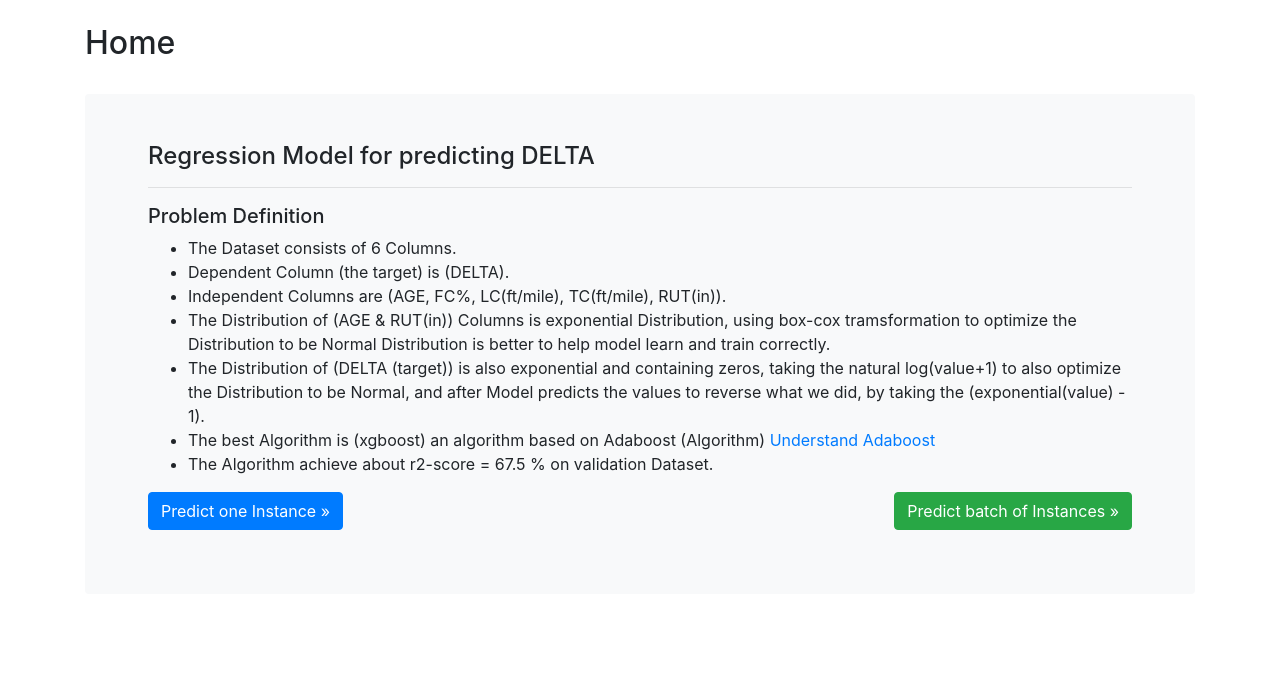
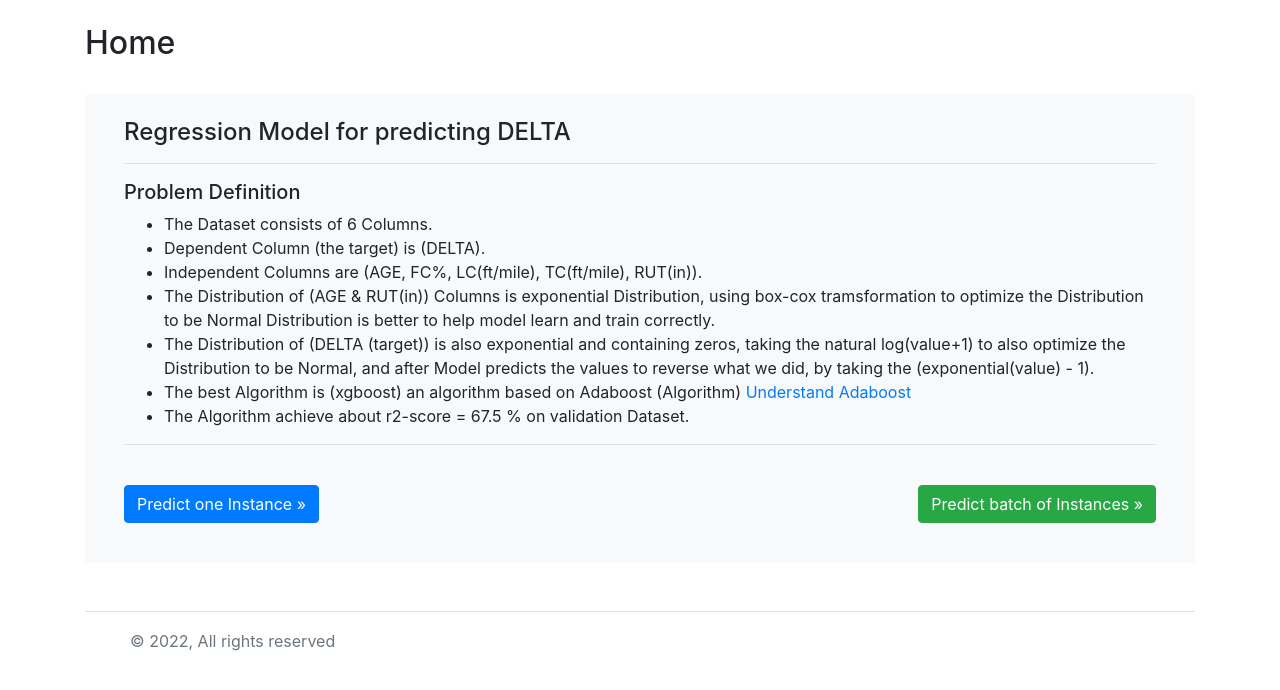
Before and after one commit to AGOOR97/xgboost_flask_deployment, a Flask app: page / in a window 1280 px wide. Shown: the part 56-746 px from the top of the page. Run offline with Flask 2, Linux system fonts and the light colour scheme; parts of the project's set-up code (start-up, migrations or seed data) failed here and were passed over; some libraries are stand-ins or nearby versions.

Commit message:
Add Footer

```diff
--- a/router.py
+++ b/router.py
@@ -46,7 +46,7 @@ def predict():
 def predict_batch():
     if request.method == 'POST':
         file_path = request.form['upload_file']
-        if file_path:
+        if file_path != '':
             df_batch = pd.read_excel(file_path, sheet_name='Sheet1')
             age = np.array([*df_batch.to_dict()['AGE'].values()])
             fc = np.array([*df_batch.to_dict()['FC%'].values()])
--- a/templates/basic.html
+++ b/templates/basic.html
@@ -53,6 +53,8 @@
     <script src="https://cdn.jsdelivr.net/npm/bootstrap@5.1.3/dist/js/bootstrap.min.js"
         integrity="sha384-QJHtvGhmr9XOIpI6YVutG+2QOK9T+ZnN4kzFN1RtK3zEFEIsxhlmWl5/YESvpZ13"
         crossorigin="anonymous"></script>
+
+
 </body>
 
 </html>
--- a/templates/index.html
+++ b/templates/index.html
@@ -9,7 +9,7 @@
 <h2> Home </h2>
 <br>
 <div>
-    <div class="bg-light p-5 rounded">
+    <div class="bg-light p-4 rounded">
         <div class="col-sm-12 mx-auto">
             <h4>Regression Model for predicting DELTA</h4>
             <hr>
@@ -39,7 +39,8 @@
                     The Algorithm achieve about r2-score = 67.5 % on validation Dataset.
                 </li>
             </ul>
-
+            <hr>
+            <br>
             <p>
                 <a class="btn btn-primary" href="/predict" role="button">Predict one Instance &raquo;</a>
                 <a class="btn btn-success float-right" href="/predict_batch" role="button">Predict batch of Instances
@@ -49,4 +50,20 @@
     </div>
 </div>
 </div>
+
+
+<br>
+<div class="b-example-divider"></div>
+<div class="container">
+    <footer class="d-flex flex-wrap justify-content-between align-items-center py-3 my-4 border-top">
+        <div class="col-md-4 d-flex align-items-center">
+            <a href="/" class="mb-3 me-2 mb-md-0 text-muted text-decoration-none lh-1">
+                <svg class="bi" width="30" height="24">
+                    <use xlink:href="#bootstrap" />
+                </svg>
+            </a>
+            <span class="text-muted">&copy; 2022, All rights reserved</span>
+        </div>
+    </footer>
+</div>
 {% endblock %}
```
